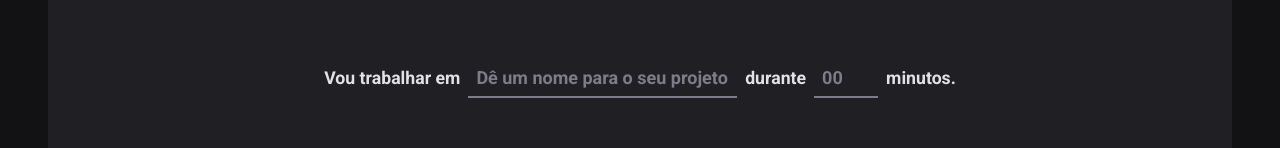
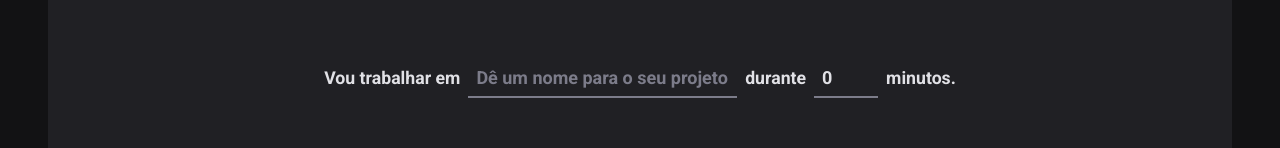
Before and after one commit to Sans-arch/02-ignite-timer, a React (Vite) app: page / in a window 1280 px wide. Shown: the part 166-314 px from the top of the page. Built offline with nearby package versions, Linux system fonts and the light colour scheme.

Commit message:
Refactor the form of Home to use the React Hook Forms with zod form validator

```diff
--- a/package.json
+++ b/package.json
@@ -9,12 +9,14 @@
     "preview": "vite preview"
   },
   "dependencies": {
+    "@hookform/resolvers": "^2.9.11",
     "phosphor-react": "^1.4.1",
     "react": "^18.2.0",
     "react-dom": "^18.2.0",
     "react-hook-form": "^7.43.5",
     "react-router-dom": "^6.8.2",
-    "styled-components": "^5.3.6"
+    "styled-components": "^5.3.6",
+    "zod": "^3.21.3"
   },
   "devDependencies": {
     "@rocketseat/eslint-config": "^1.2.0",
--- a/src/pages/Home/index.tsx
+++ b/src/pages/Home/index.tsx
@@ -1,5 +1,7 @@
 import { Play } from 'phosphor-react'
 import { useForm } from 'react-hook-form'
+import { zodResolver } from '@hookform/resolvers/zod'
+import * as zod from 'zod'
 
 import {
   CountdownContainer,
@@ -16,11 +18,29 @@
 
 // uncontrolled: a gente busca a informação do valor do input somente quando precisarmos dela, usando a propria DOM nativa do HTML
 
+const newCycleFormValidationSchema = zod.object({
+  task: zod.string().min(1, 'Informe a tarefa'),
+  owner: zod.string().optional(),
+  minutesAmount: zod
+    .number()
+    .min(5, 'O ciclo precisa ser e no mínimo 5 minutos.')
+    .max(60, 'O ciclo precisa ser de no máximo 60 minutos.'),
+})
+
+type NewCycleFormData = zod.infer<typeof newCycleFormValidationSchema>
+
 export function Home() {
-  const { register, handleSubmit, watch } = useForm()
+  const { register, handleSubmit, watch, reset } = useForm<NewCycleFormData>({
+    resolver: zodResolver(newCycleFormValidationSchema),
+    defaultValues: {
+      task: '',
+      minutesAmount: 0,
+    },
+  })
 
-  function handleCreateNewCycle(data: any) {
+  function handleCreateNewCycle(data: NewCycleFormData) {
     console.log(data)
+    reset()
   }
 
   const task = watch('task')
@@ -52,7 +72,7 @@
             placeholder="00"
             step={5}
             min={5}
-            max={60}
+            // max={60}
             {...register('minutesAmount', { valueAsNumber: true })}
           />
 
```
Also changed, not shown: 1 other file (tests, documents, lock files or other folders).
